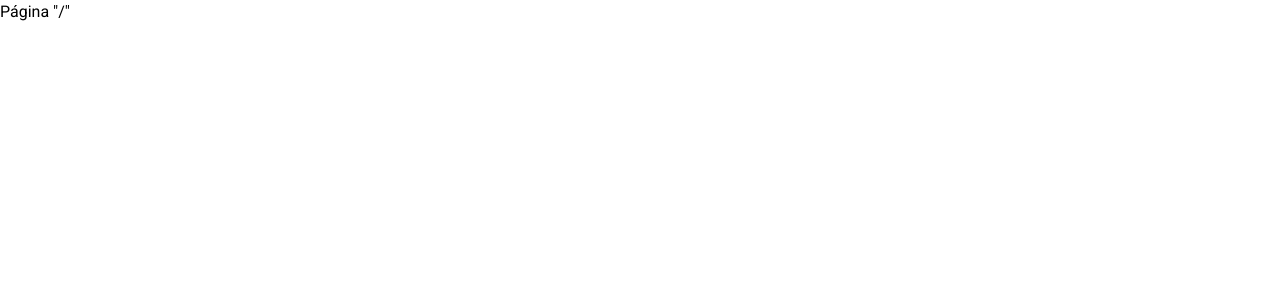
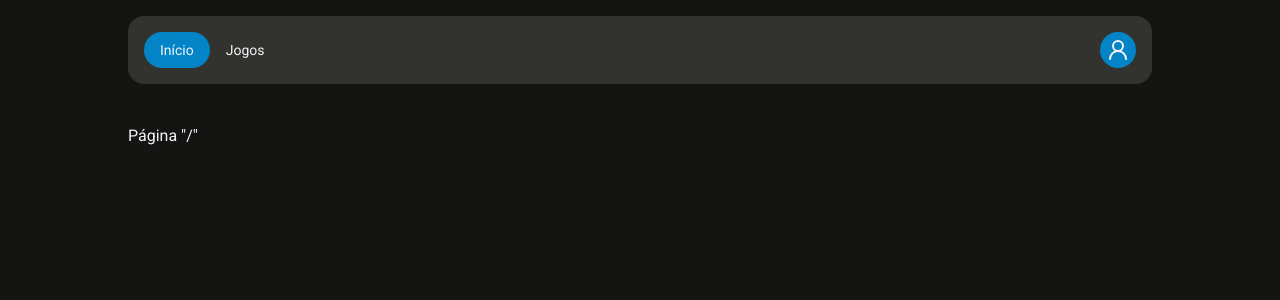
Before and after one commit to luiz2k/game-box, a Next.js app: page / in a window 1280 px wide. Shown: the top 300 px of the page. Built offline with nearby package versions, Linux system fonts and the light colour scheme.

Commit message:
Adicionar componente Header e ajustar estilização do componente layout

```diff
--- a/src/app/layout.tsx
+++ b/src/app/layout.tsx
@@ -1,3 +1,4 @@
+import { Header } from "@/modules/shared/components/Header/Header";
 import "@shared/styles/globals.css";
 
 import { Roboto } from "next/font/google";
@@ -13,8 +14,12 @@ export default function RootLayout({
   children: React.ReactNode;
 }>) {
   return (
-    <html lang="pt-BR">
-      <body className={roboto.className}>{children}</body>
+    <html lang="pt-BR" className="bg-black-1">
+      <body className={`mt-4 text-white-1 ${roboto.className}`}>
+        <Header />
+
+        <main className="m-auto mt-10 w-full max-w-5xl">{children}</main>
+      </body>
     </html>
   );
 }
```
